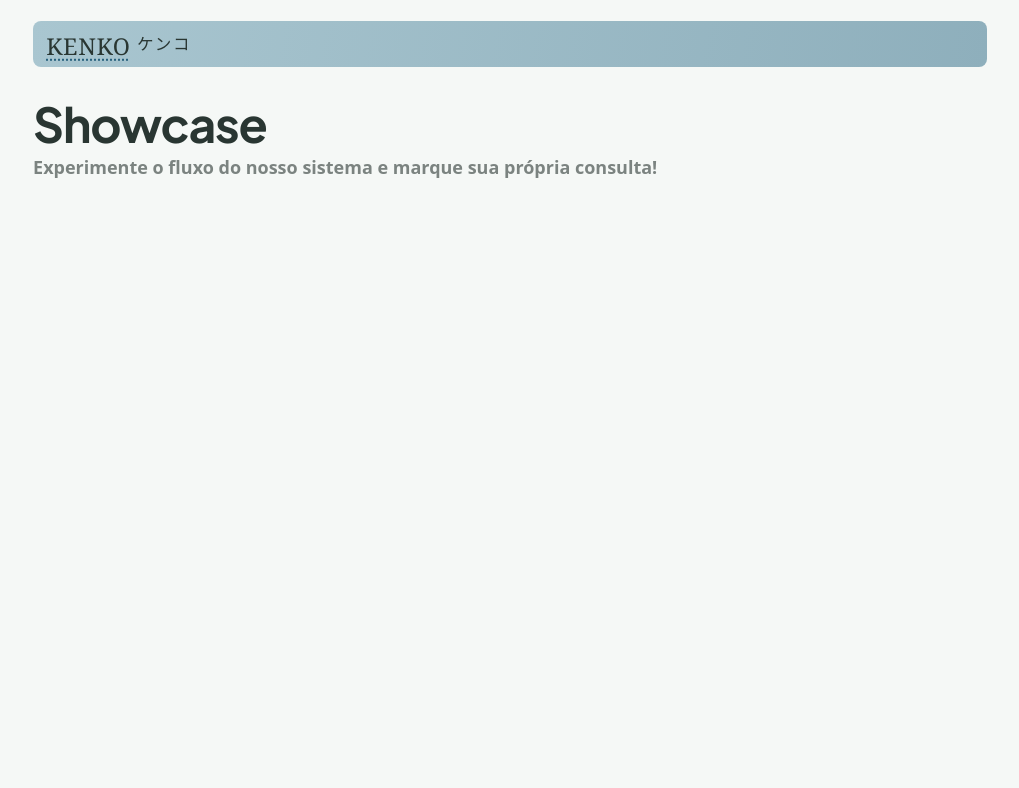
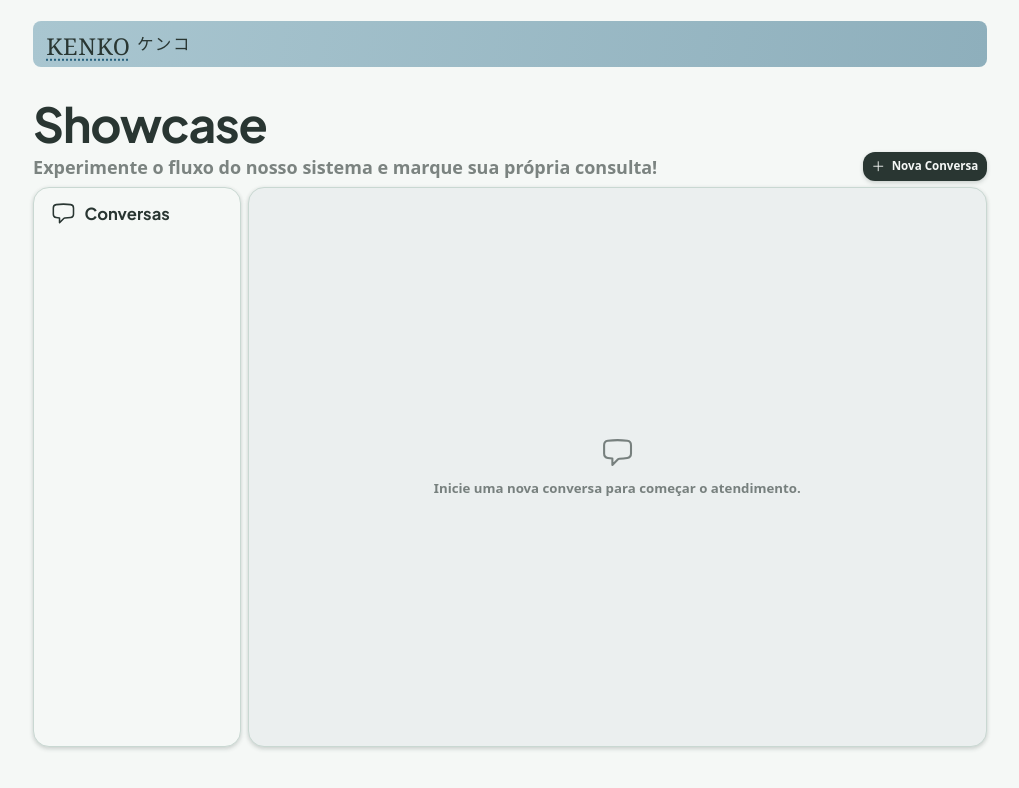
Before and after one commit to devbianchi/kenko-ui, a React (Vite) app: page /showcase in a window 1280 px wide. Shown: the top 788 px of the page, without its empty margins (130-1149 px from the left). Built offline with nearby package versions, Linux system fonts and the light colour scheme; a web font is replaced by a local one.

Commit message:
chore(day): adiciona página de showcase

```diff
--- a/src/features/showcase/pages/ShowcasePage.tsx
+++ b/src/features/showcase/pages/ShowcasePage.tsx
@@ -1,5 +1,88 @@
-import { PageHeading } from '../../../shared/components/PageHeading'
+import { ArrowUturnLeftIcon, ChatBubbleLeftIcon, EllipsisHorizontalIcon, PlusIcon, TrashIcon } from '@heroicons/react/24/outline'
+import { useState } from 'react'
+import { criarConversaMock } from '../../../../mocks/showcase/criar_conversa_response'
+
+type Conversation = { id: number }
+
+const options = criarConversaMock.view.options
+const messageTime = '16:50'
 
 export function ShowcasePage() {
-  return <PageHeading title="Showcase" description="Experimente o fluxo do nosso sistema e marque sua própria consulta!" />
+  const [conversations, setConversations] = useState<Conversation[]>([])
+  const [selectedId, setSelectedId] = useState<number | null>(null)
+  const [nextId, setNextId] = useState(1)
+
+  function createConversation() {
+    const conversation = { id: nextId }
+    setNextId(current => current + 1)
+    setConversations(current => [conversation, ...current])
+    setSelectedId(conversation.id)
+  }
+
+  function deleteConversation(id: number) {
+    setConversations(current => {
+      const remaining = current.filter(conversation => conversation.id !== id)
+      if (selectedId === id) setSelectedId(remaining[0]?.id ?? null)
+      return remaining
+    })
+  }
+
+  const selected = conversations.find(conversation => conversation.id === selectedId)
+
+  return (
+    <section aria-labelledby="showcase-title" className="mx-auto max-w-dashboard-header">
+      <div className="mb-2 flex flex-wrap items-end justify-between gap-3">
+        <div>
+          <h1 id="showcase-title" className="text-4xl font-bold tracking-tight text-foreground sm:text-5xl">Showcase</h1>
+          <p className="mt-1 text-base text-text-muted sm:text-lg">Experimente o fluxo do nosso sistema e marque sua própria consulta!</p>
+        </div>
+        <button type="button" onClick={createConversation} className="inline-flex shrink-0 items-center gap-2 rounded-xl bg-foreground px-3 py-2 text-label font-semibold text-background shadow-card transition-[scale,opacity] duration-150 hover:opacity-90 active:scale-95 motion-reduce:transition-none">
+          <PlusIcon aria-hidden="true" className="size-5" /> Nova Conversa
+        </button>
+      </div>
+
+      <div className="grid grid-cols-1 gap-2 sm:h-[min(70vh,48rem)] sm:min-h-0 sm:grid-cols-[minmax(13rem,0.28fr)_minmax(0,1fr)] sm:grid-rows-1">
+        <aside aria-label="Conversas" className="flex h-[min(35vh,24rem)] min-h-0 flex-col overflow-hidden rounded-2xl border border-border bg-background p-3 shadow-card sm:h-full sm:p-4">
+          <h2 className="mb-3 flex items-center gap-2 px-1 font-heading text-section font-semibold"><ChatBubbleLeftIcon className="size-6" aria-hidden="true" /> Conversas</h2>
+          <ul className="grid min-h-0 flex-1 content-start gap-2 overflow-y-auto overscroll-contain pr-1">
+            {conversations.map(conversation => (
+              <li key={conversation.id} className={`group relative flex items-center rounded-xl shadow-card transition-[scale,box-shadow] duration-150 hover:shadow-card-hover motion-reduce:transition-none ${selectedId === conversation.id ? 'bg-chat-panel' : 'bg-background'}`}>
+                <button type="button" onClick={() => setSelectedId(conversation.id)} aria-current={selectedId === conversation.id ? 'true' : undefined} className="flex min-h-9 min-w-0 flex-1 items-center gap-2 rounded-xl px-1.5 py-1 text-left hover:bg-chat-panel">
+                  <span aria-label="Kenko BOT" className="grid size-7 shrink-0 place-items-center rounded-full bg-bot-avatar font-brand text-lg font-normal text-background">K</span>
+                  <span className="truncate font-heading font-semibold">Kenko BOT</span>
+                  <span className="ml-auto pr-1 text-label text-text-muted">1m</span>
+                </button>
+                <details className="group/menu relative mr-1 shrink-0">
+                  <summary aria-label={`Opções da conversa ${conversation.id}`} className="grid size-7 cursor-pointer list-none place-items-center rounded-full text-text-muted hover:bg-border [&::-webkit-details-marker]:hidden"><EllipsisHorizontalIcon className="size-4" aria-hidden="true" /></summary>
+                  <div role="menu" className="absolute right-0 top-full z-20 mt-1 w-44 origin-top-right rounded-xl border border-border bg-background p-1 shadow-card motion-safe:group-open/menu:animate-pop-in">
+                    <button role="menuitem" type="button" onClick={() => deleteConversation(conversation.id)} className="flex w-full items-center gap-2 rounded-lg px-3 py-2 text-left text-label text-red-800 transition-colors hover:bg-red-50 motion-reduce:transition-none"><TrashIcon className="size-4" aria-hidden="true" /> Apagar conversa</button>
+                  </div>
+                </details>
+              </li>
+            ))}
+          </ul>
+        </aside>
+
+        <section aria-label="Chat da conversa" className={`flex min-h-[28rem] items-center rounded-2xl border border-border bg-chat-panel p-4 shadow-card sm:p-6 ${selected ? 'justify-start sm:pl-[8%]' : 'justify-center'}`}>
+          {selected ? (
+            <div key={selected.id} className="flex w-full max-w-[30rem] flex-col gap-2 motion-safe:animate-pop-in">
+              <article className="rounded-2xl bg-background p-4 shadow-card sm:p-5" aria-label="Mensagem do Kenko BOT">
+                <p className="mb-1 font-brand text-sm font-normal text-text-muted">KENKO</p>
+                <p className="font-sans text-[0.95em] leading-[1.35] text-foreground"><strong>Olá! 👋<br />Eu sou o assistente virtual Kenko!</strong><br />Estou aqui para tornar o seu atendimento mais rápido: por mensagens simples, você agenda sua consulta sem precisar esperar na fila.</p>
+                <p className="mt-4 font-sans text-[0.95em] leading-[1.35] text-foreground"><strong>Como funciona:</strong> eu faço algumas perguntas, você responde selecionando a opção, e no final eu mostro os horários disponíveis para você escolher. Pode apertar a tecla de sair a qualquer momento.</p>
+                <div className="mt-4 flex items-end justify-between gap-2 font-sans text-[0.95em] leading-[1.35]"><strong>Como posso ajudar você hoje?</strong><time className="shrink-0 text-label text-text-muted">{messageTime}</time></div>
+              </article>
+              {options.map(option => <button key={option.label} type="button" className="flex w-full items-center gap-2 rounded-2xl bg-background px-3 py-3 text-left font-heading text-body font-semibold shadow-card transition-[scale,box-shadow] duration-150 hover:scale-[1.01] hover:shadow-card-hover active:scale-100 motion-reduce:transition-none"><ArrowUturnLeftIcon className="size-5 shrink-0" aria-hidden="true" /><span className="underline decoration-primary decoration-dotted decoration-2 underline-offset-4">{option.label}</span></button>)}
+              <button type="button" className="flex w-full items-center gap-2 rounded-2xl bg-background px-3 py-3 text-left font-heading text-body font-semibold shadow-card transition-[scale,box-shadow] duration-150 hover:scale-[1.01] hover:shadow-card-hover active:scale-100 motion-reduce:transition-none"><ArrowUturnLeftIcon className="size-5 shrink-0" aria-hidden="true" /><span className="underline decoration-primary decoration-dotted decoration-2 underline-offset-4">Sair</span></button>
+            </div>
+          ) : (
+            <div className="flex flex-col items-center gap-3 p-6 text-center text-text-muted motion-safe:animate-pop-in" role="status">
+              <ChatBubbleLeftIcon className="size-10" aria-hidden="true" />
+              <p>Inicie uma nova conversa para começar o atendimento.</p>
+            </div>
+          )}
+        </section>
+      </div>
+    </section>
+  )
 }
```
Also changed, not shown: 1 other file (tests, documents, lock files or other folders).
